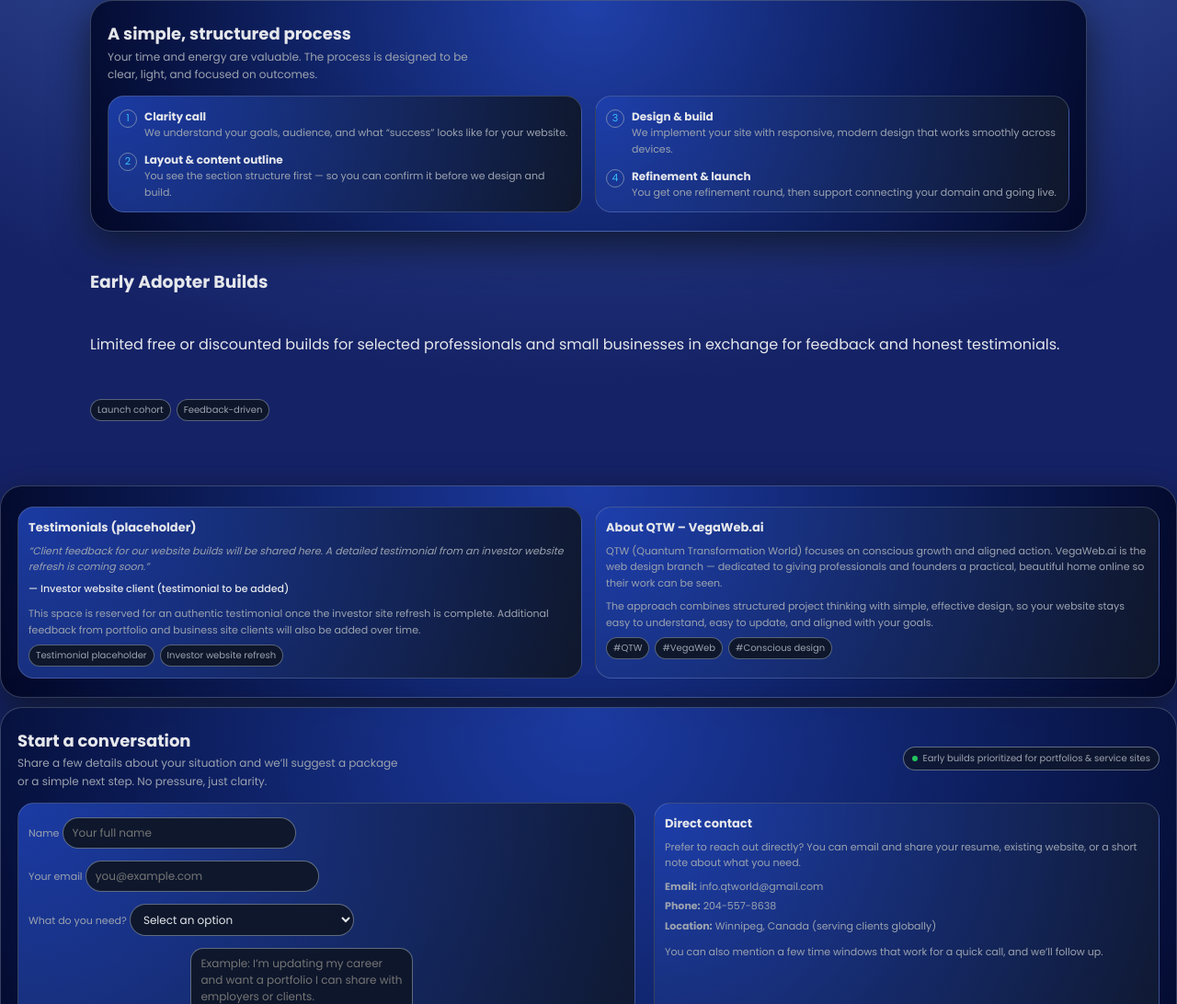
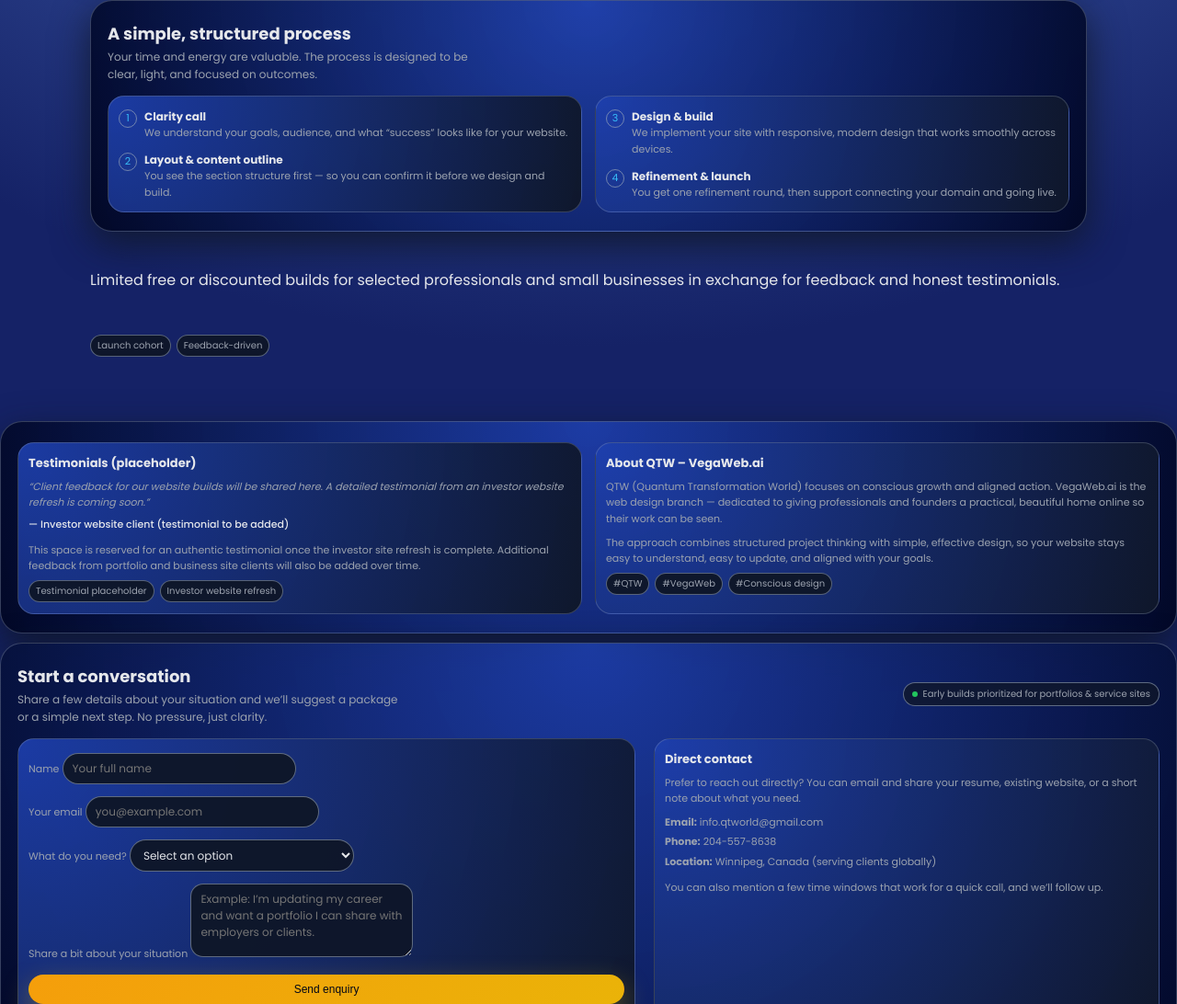
Before and after one commit to infoqtworld-PM/qtwvegaweb.ai, a plain HTML site: page solutions.html in a window 1280 px wide. Shown: the part 1011-2103 px from the top of the page at 92% size. Drawn offline with Linux system fonts and the light colour scheme.

Commit message:
Update solutions.html

```diff
--- a/solutions.html
+++ b/solutions.html
@@ -653,8 +653,7 @@
         </div>
       </section>
 
-                  <h3>Early Adopter Builds</h3>
-            <p>
+                              <p>
               Limited free or discounted builds for selected professionals and small businesses
               in exchange for feedback and honest testimonials.
             </p>
```
